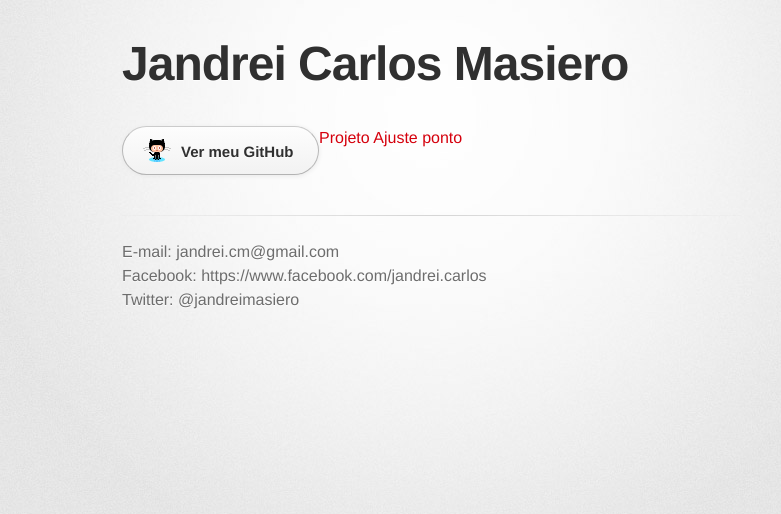
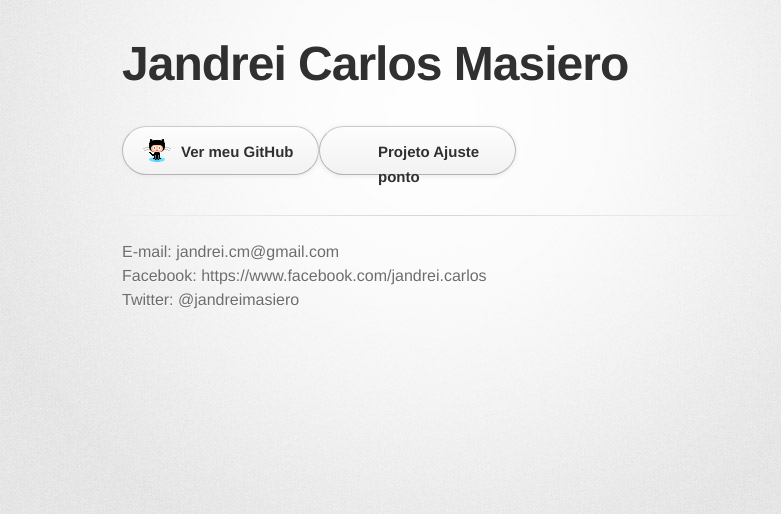
Before and after one commit to jandrei/jandrei.github.io, a plain HTML site: page index.html in a window 1280 px wide. Shown: the whole page, without its empty margins (208-989 px from the left). Drawn offline with Linux system fonts and the light colour scheme; a web font is replaced by a local one.

Commit message:
Update index.html

```diff
--- a/index.html
+++ b/index.html
@@ -25,7 +25,7 @@
 
         <section id="downloads" class="clearfix">
           <a href="https://github.com/jandrei" id="view-on-github" class="button"><span>Ver meu GitHub</span></a>
-          <a href="/ajusteponto" title="Projeto Ajuste ponto"><span>Projeto Ajuste ponto</span></a>
+          <a href="ajusteponto" class="button" title="Projeto Ajuste ponto"><span>Projeto Ajuste ponto</span></a>
         </section>
 
         <hr>
```
